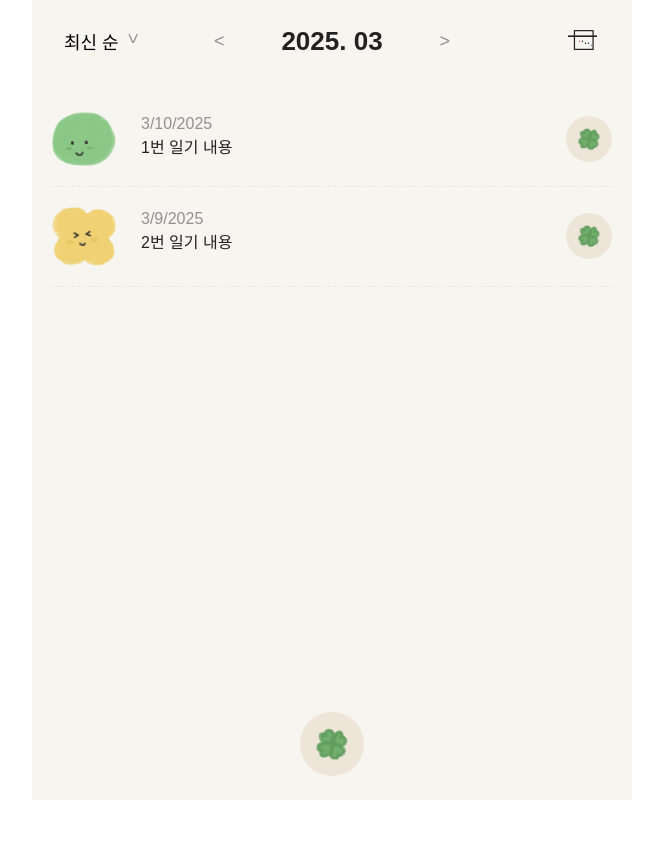
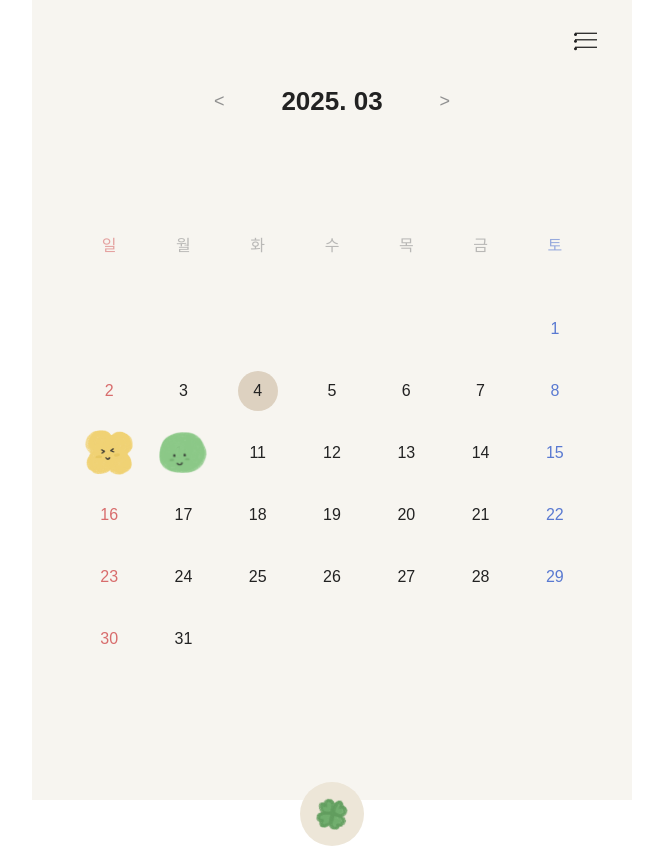
Before and after one commit to lbyul/serendipity, a React (Vite) app: page / in a window 1280 px wide. Shown: the whole page, without its empty margins (308-971 px from the left). Before the commit the page ends 800 px from the top, so only its background shows below. Built offline with nearby package versions, Linux system fonts and the light colour scheme; a web font is replaced by a local one.

Commit message:
refactor: CalendarView 페이지를 Home 페이지로 변경

```diff
--- a/src/App.jsx
+++ b/src/App.jsx
@@ -2,7 +2,8 @@ import "./App.css";
 import { useReducer, useRef, createContext } from "react";
 import { Routes, Route } from "react-router-dom";
 import Home from "./pages/Home";
-import CalendarView from "./pages/CalendarView";
+import List from "./pages/List";
+import CalendarView from "./pages/Home";
 import New from "./pages/New";
 import Diary from "./pages/Diary";
 import Edit from "./pages/Edit";
@@ -77,6 +78,7 @@ function App() {
         <DiaryDispatchContext.Provider value={{ onCreate, onUpdate, onDelete }}>
           <Routes>
             <Route path="/" element={<Home />} />
+            <Route path="/list" element={<List />} />
             <Route path="/calendar" element={<CalendarView />} />
             <Route path="/new" element={<New />} />
             <Route path="/diary/:id" element={<Diary />} />
--- a/src/components/DiaryList/DiaryList.css
+++ b/src/components/DiaryList/DiaryList.css
@@ -23,6 +23,6 @@
   display: none;
 }
 
-.diarylist-button {
+.create-button {
   justify-self: center;
 }
--- a/src/components/DiaryList/DiaryList.jsx
+++ b/src/components/DiaryList/DiaryList.jsx
@@ -15,7 +15,7 @@ const DiaryList = ({ data }) => {
         ))}
       </div>
 
-      <div className="diarylist-button">
+      <div className="create-button">
         <Button type={"circle"} imageUrl={Clover} onClick={() => nav(`/new`)} />
       </div>
     </div>
--- a/src/pages/CalendarView.jsx
+++ /dev/null
@@ -1,32 +0,0 @@
-import Button from "../components/Button/Button";
-import Header from "../components/Header/Header";
-import ListIcon from "../assets/list_icon.svg";
-import { useNavigate } from "react-router-dom";
-import MonthNavigator from "../components/MonthNavigator/MonthNavigator";
-import { useState } from "react";
-import Calendar from "../components/Calendar/Calendar";
-import Clover from "../assets/clover.png";
-
-const CalendarView = () => {
-  const nav = useNavigate();
-  const [currentDate, setCurrentDate] = useState(new Date());
-
-  const changeDate = (newDate) => {
-    setCurrentDate(newDate);
-  };
-
-  return (
-    <div>
-      <Header
-        rightChild={<Button imageUrl={ListIcon} onClick={() => nav("/")} />}
-      />
-      <MonthNavigator date={currentDate} onChangeDate={changeDate} />
-      <Calendar date={currentDate} />
-      <div className="diarylist-button">
-        <Button type={"circle"} imageUrl={Clover} onClick={() => nav(`/new`)} />
-      </div>
-    </div>
-  );
-};
-
-export default CalendarView;
--- a/src/pages/Home.jsx
+++ b/src/pages/Home.jsx
@@ -1,85 +1,31 @@
-import Header from "./../components/Header/Header";
-import Button from "./../components/Button/Button";
-import CalendarIcon from "./../assets/calendar_icon.svg";
-import DiaryList from "../components/DiaryList/DiaryList";
-import Dropdown from "../components/Dropdown/Dropdown";
-import { useState, useContext } from "react";
-import { DiaryStateContext } from "../App";
+import Button from "../components/Button/Button";
+import Header from "../components/Header/Header";
+import ListIcon from "../assets/list_icon.svg";
 import { useNavigate } from "react-router-dom";
 import MonthNavigator from "../components/MonthNavigator/MonthNavigator";
-
-const getMonthlyData = (pivotDate, data) => {
-  const beginTime = new Date(
-    pivotDate.getFullYear(),
-    pivotDate.getMonth(),
-    1,
-    0,
-    0,
-    0
-  ).getTime();
-
-  const endTime = new Date(
-    pivotDate.getFullYear(),
-    pivotDate.getMonth() + 1,
-    0,
-    23,
-    59,
-    59
-  ).getTime();
-
-  return data.filter(
-    (item) => beginTime <= item.createdDate && item.createdDate <= endTime
-  );
-};
+import { useState } from "react";
+import Calendar from "../components/Calendar/Calendar";
+import Clover from "../assets/clover.png";
 
 const Home = () => {
-  const data = useContext(DiaryStateContext);
-  const [pivotDate, setPivoDate] = useState(new Date());
-  const [sortType, setSortType] = useState("latest");
   const nav = useNavigate();
+  const [currentDate, setCurrentDate] = useState(new Date());
 
   const changeDate = (newDate) => {
-    setPivoDate(newDate);
+    setCurrentDate(newDate);
   };
 
-  const monthlyData = getMonthlyData(pivotDate, data);
-
-  const sortOptions = [
-    { value: "latest", label: "최신 순" },
-    { value: "oldest", label: "오래된 순" },
-  ];
-
-  const onChangeSortType = (option) => {
-    setSortType(option.value);
-  };
-
-  const sortedMonthlyData = monthlyData.toSorted((a, b) => {
-    if (sortType === "oldest") {
-      return Number(a.createdDate) - Number(b.createdDate);
-    } else {
-      return Number(b.createdDate) - Number(a.createdDate);
-    }
-  });
-
   return (
-    <section className="home">
+    <div>
       <Header
-        title={<MonthNavigator date={pivotDate} onChangeDate={changeDate} />}
-        leftChild={
-          <Dropdown
-            options={sortOptions}
-            onChange={onChangeSortType}
-            arrow={true}
-            buttonType="select"
-            align="left"
-          />
-        }
-        rightChild={
-          <Button imageUrl={CalendarIcon} onClick={() => nav("/calendar")} />
-        }
+        rightChild={<Button imageUrl={ListIcon} onClick={() => nav("/list")} />}
       />
-      <DiaryList data={sortedMonthlyData} />
-    </section>
+      <MonthNavigator date={currentDate} onChangeDate={changeDate} />
+      <Calendar date={currentDate} />
+      <div className="create-button">
+        <Button type={"circle"} imageUrl={Clover} onClick={() => nav(`/new`)} />
+      </div>
+    </div>
   );
 };
 
--- /dev/null
+++ b/src/pages/List.jsx
@@ -0,0 +1,84 @@
+import Header from "../components/Header/Header";
+import Button from "../components/Button/Button";
+import CalendarIcon from "./../assets/calendar_icon.svg";
+import DiaryList from "../components/DiaryList/DiaryList";
+import Dropdown from "../components/Dropdown/Dropdown";
+import { useState, useContext } from "react";
+import { DiaryStateContext } from "../App";
+import { useNavigate } from "react-router-dom";
+import MonthNavigator from "../components/MonthNavigator/MonthNavigator";
+
+const getMonthlyData = (pivotDate, data) => {
+  const beginTime = new Date(
+    pivotDate.getFullYear(),
+    pivotDate.getMonth(),
+    1,
+    0,
+    0,
+    0
+  ).getTime();
+
+  const endTime = new Date(
+    pivotDate.getFullYear(),
+    pivotDate.getMonth() + 1,
+    0,
+    23,
+    59,
+    59
+  ).getTime();
+
+  return data.filter(
+    (item) => beginTime <= item.createdDate && item.createdDate <= endTime
+  );
+};
+
+const List = () => {
+  const data = useContext(DiaryStateContext);
+  const [pivotDate, setPivoDate] = useState(new Date());
+  const [sortType, setSortType] = useState("latest");
+  const nav = useNavigate();
+
+  const changeDate = (newDate) => {
+    setPivoDate(newDate);
+  };
+
+  const monthlyData = getMonthlyData(pivotDate, data);
+
+  const sortOptions = [
+    { value: "latest", label: "최신 순" },
+    { value: "oldest", label: "오래된 순" },
+  ];
+
+  const onChangeSortType = (option) => {
+    setSortType(option.value);
+  };
+
+  const sortedMonthlyData = monthlyData.toSorted((a, b) => {
+    if (sortType === "oldest") {
+      return Number(a.createdDate) - Number(b.createdDate);
+    } else {
+      return Number(b.createdDate) - Number(a.createdDate);
+    }
+  });
+
+  return (
+    <section className="home">
+      <Header
+        title={<MonthNavigator date={pivotDate} onChangeDate={changeDate} />}
+        leftChild={
+          <Dropdown
+            options={sortOptions}
+            onChange={onChangeSortType}
+            arrow={true}
+            buttonType="select"
+            align="left"
+          />
+        }
+        rightChild={<Button imageUrl={CalendarIcon} onClick={() => nav("/")} />}
+      />
+      <DiaryList data={sortedMonthlyData} />
+    </section>
+  );
+};
+
+export default List;
```
